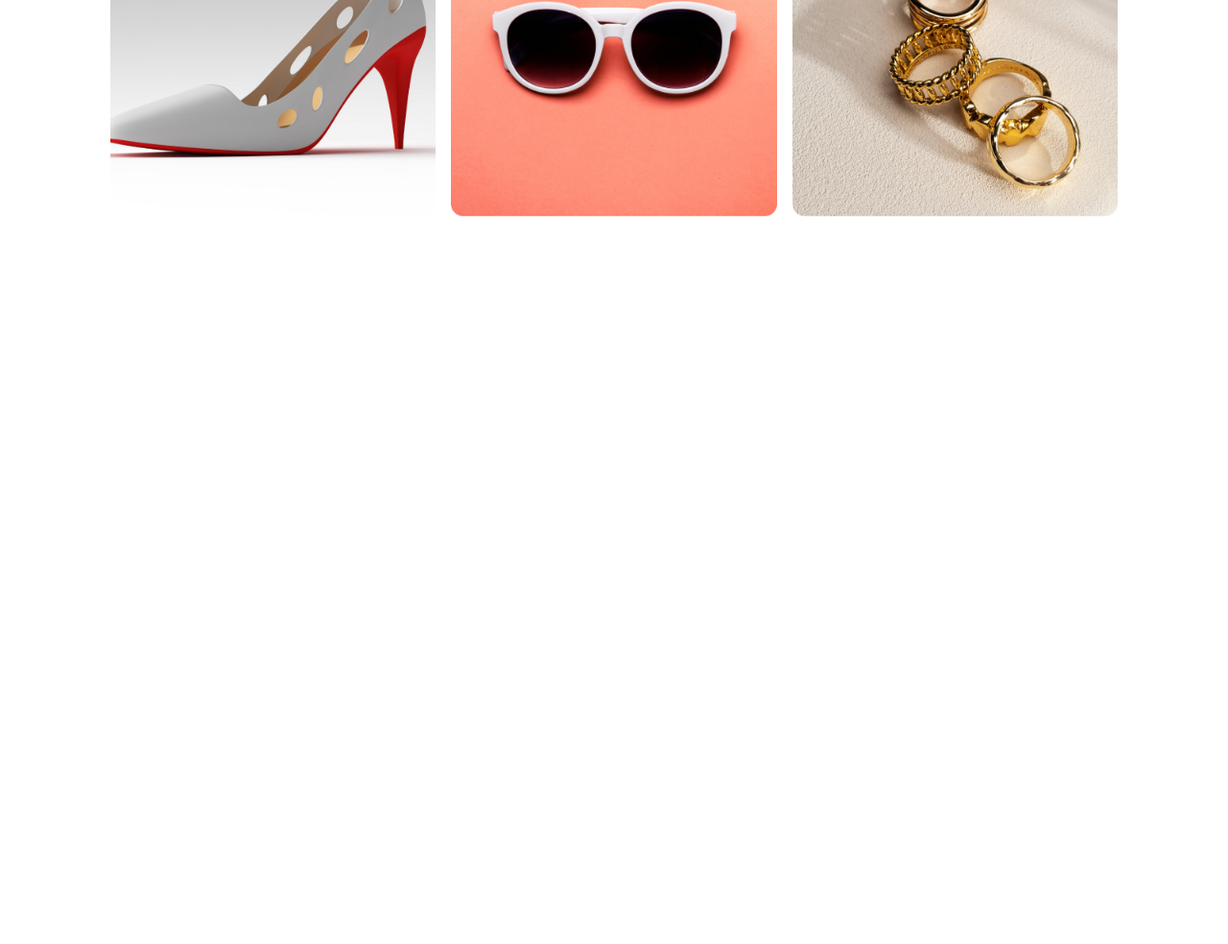
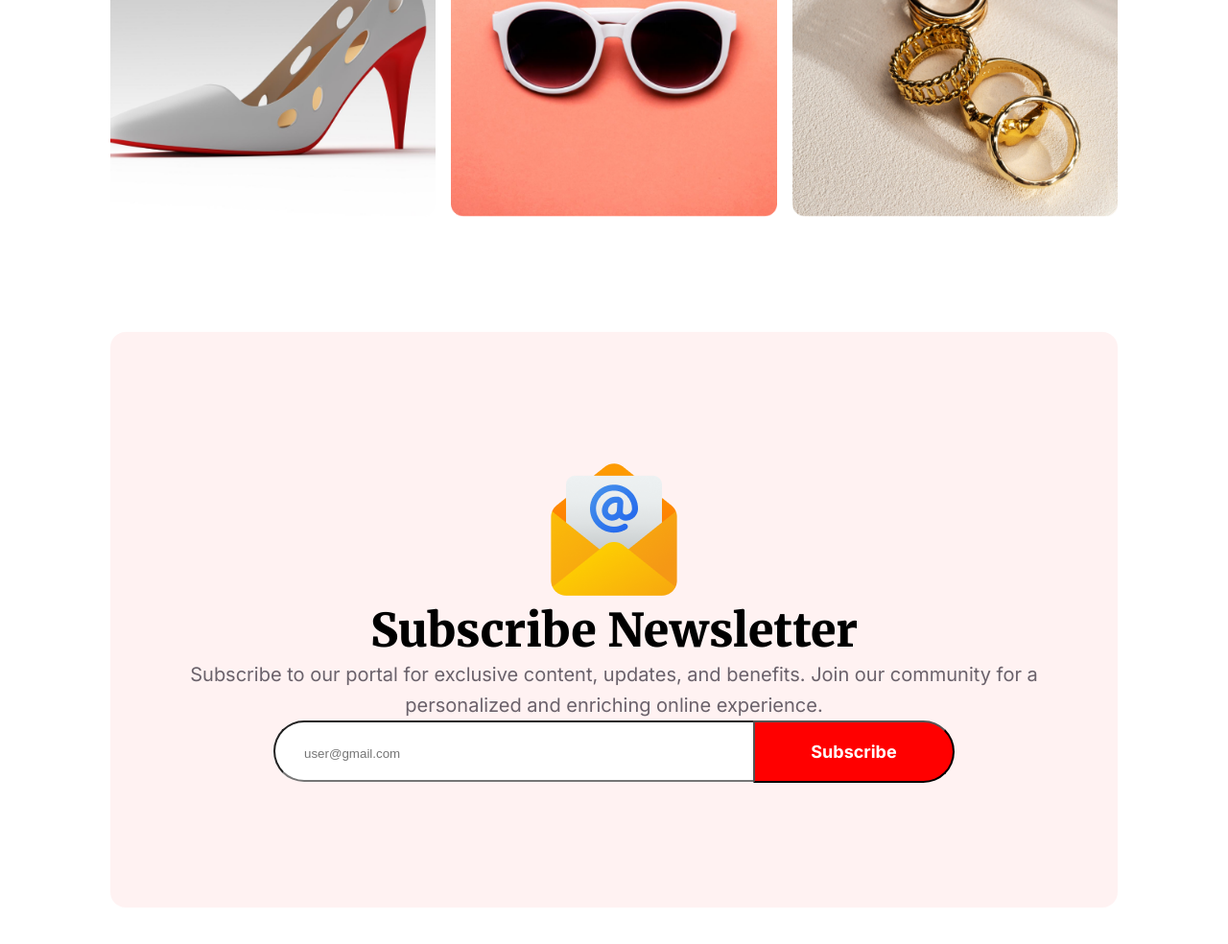
Before and after one commit to AHalif11/assignment, a plain HTML site: page index.html in a window 1280 px wide. Shown: the part 3885-4869 px from the top of the page at 96% size. Before the commit the page ends 4185 px from the top, so only its background shows below. Drawn offline with Linux system fonts and the light colour scheme.

Commit message:
subscribe section

```diff
--- a/index.html
+++ b/index.html
@@ -80,5 +80,25 @@
        </div>
       </div>
     </section>
+
+
+    <section>
+      <div class="subscribe main">
+        <div class="sub-image">
+          <img src="./resources/Group 61.png" alt="">
+        </div>
+        <div class="sub-text">
+          <h3>Subscribe Newsletter</h3>
+          <p>Subscribe to our portal for exclusive content, updates, and benefits. Join our community for a personalized and enriching online experience.
+          </p>
+
+        </div>
+        <div class="sub-input">
+          <input type="email" placeholder="user@gmail.com">
+          <button class="sub-btn white-text">Subscribe</button>
+        </div>
+      </div>
+
+    </section>
   </body>
 </html>
--- a/styles/styles.css
+++ b/styles/styles.css
@@ -258,3 +258,57 @@
   height: auto;
   margin-bottom: 24px;
 }
+
+/* subscribe section */
+.subscribe {
+  border-radius: 16px;
+  background: rgba(255, 0, 0, 0.05);
+  margin: 96px auto;
+  /* text-align: center; */
+  display: flex;
+  flex-direction: column;
+  align-items: center;
+  justify-content: center;
+  /* padding-top: 80px; */
+}
+
+.subscribe .sub-image {
+  width: 150px;
+  height: 150px;
+}
+
+.subscribe .sub-text h3 {
+  text-align: center;
+  font-family: Merriweather;
+  font-size: 48px;
+  font-weight: 900;
+  text-transform: capitalize;
+}
+
+.subscribe .sub-text p {
+  width: 896px;
+  color: rgba(7, 2, 17, 0.6);
+  text-align: center;
+  font-family: Inter;
+  font-size: 20px;
+  font-weight: 400;
+  line-height: 32px;
+}
+
+.subscribe .sub-input [type="email"] {
+  color: rgba(7, 2, 17, 0.3);
+  padding: 25px 0px 20px 30px;
+  border-radius: 50px 0px 0px 50px;
+  width: 500px;
+}
+.subscribe .sub-input .sub-btn {
+  font-size: 18px;
+  width: 210px;
+  height: 65px;
+  border-radius: 0px 50px 50px 0px;
+  font-family: Inter;
+  font-weight: 600;
+  text-transform: capitalize;
+  background: #f00;
+  margin-left: -38px;
+}
```
